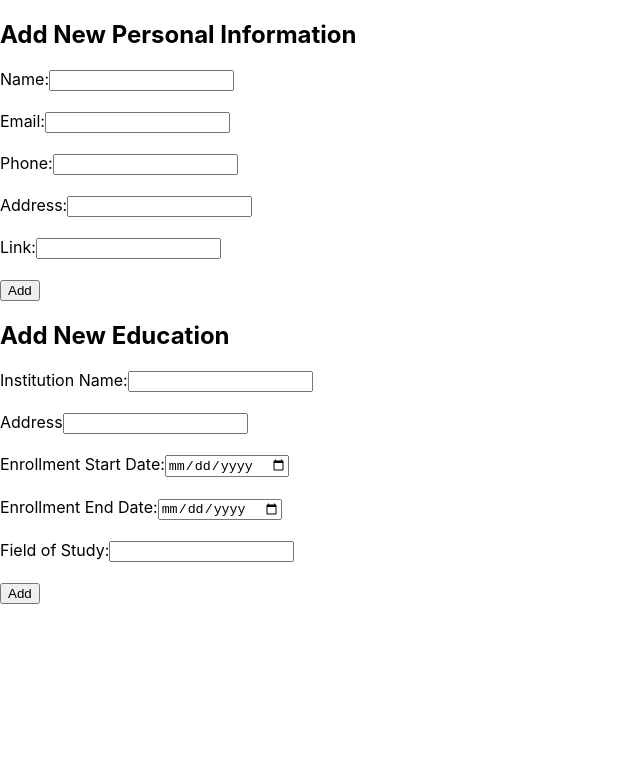
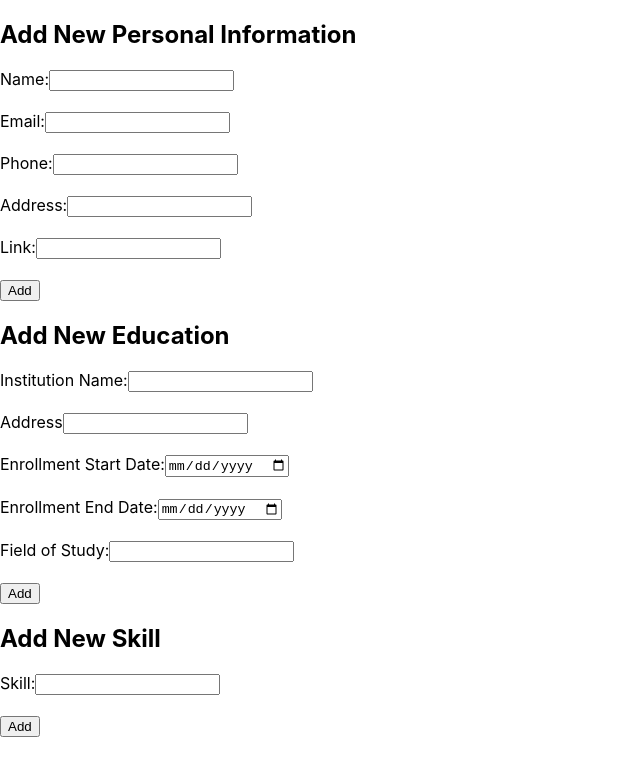
Before and after one commit to jayden-2ang/Resume-Builder-Application, a React (Create React App) app in the folder client/: page / in a window 1280 px wide. Shown: the top 776 px of the page, without its empty margins (0-640 px from the left). Built offline with nearby package versions, Linux system fonts and the light colour scheme.

Commit message:
Configure Skill Component

```diff
--- a/client/src/App.js
+++ b/client/src/App.js
@@ -40,9 +40,7 @@ function App(data) {
   const skillList = skills.map((s) => (
     <Skills
       id={s.id}
-      html={s.html}
-      css={s.css}
-      js={s.js}
+      skill={s.skill}
     />
   ));
 
@@ -100,10 +98,15 @@ function App(data) {
     setEducation([...education, education]);
   };
 
+  const addSkill = (skill) => {
+    setSkills([...skill, skill]);
+  };
+
   return (
     <div>
       <Personal addPersonal={addPersonal} />
       <Education addEducation={addEducation} />
+      <Skills addSkill={addSkill} />
     </div>
   );
 }
--- /dev/null
+++ b/client/src/components/skills.jsx
@@ -0,0 +1,35 @@
+import { useState } from 'react';
+
+function Skills(props) {
+  const [skill, setSkill] = useState('');
+
+  function handleChange(event){
+    setSkill(event.target.value);
+  }
+
+  function handleSubmit(event){
+    event.preventDefault();
+    props.addEducation(skill);
+    setSkill("");
+  }
+
+  return (
+    <form onSubmit={handleSubmit}>
+      <h2>Add New Skill</h2>
+      <label>
+        Skill:
+        <input
+          type="text"
+          value={skill}
+          onChange={handleChange}
+          required
+        />
+      </label>
+      <br /><br />
+
+      <button type="submit">Add</button>
+    </form>
+  );
+}
+
+export default Skills;
```
Also changed, not shown: client/src/components/skills.js (deleted).
